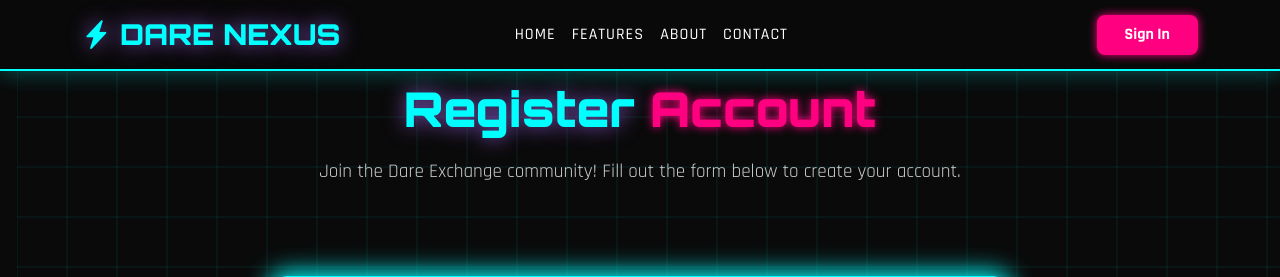
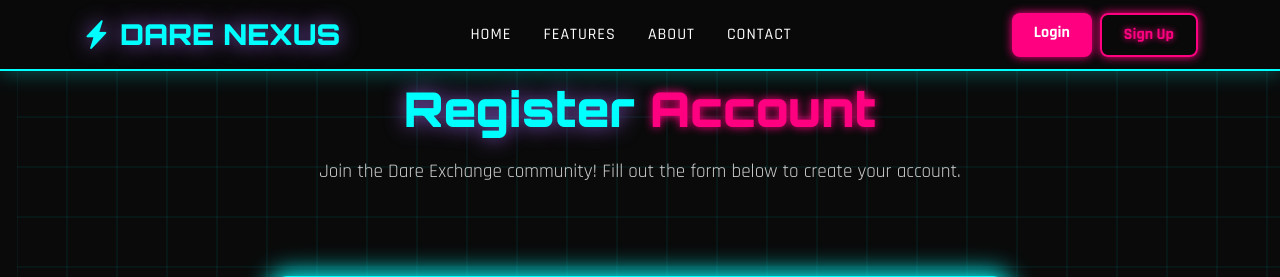
Before and after one commit to anandku06/dare-exchange, a Django app: page /register/ in a window 1280 px wide. Shown: the top 277 px of the page. Run offline with Django 5.2, Linux system fonts and the light colour scheme.

Commit message:
Fix user registration checks, update login view rendering, and enhance message display in registration template

```diff
--- a/dareProject/accounts/views.py
+++ b/dareProject/accounts/views.py
@@ -10,7 +10,7 @@ def register(req):
         email = req.POST.get("email")
         password = req.POST.get("password")
 
-        if User.objects.get(username).exists() or User.objects.get(email).exists():
+        if User.objects.filter(username=username).exists() or User.objects.filter(email).exists():
             messages.add_message(req, messages.ERROR, "Username or Email already exists")
             return render(req, 'accounts/register.html', {"messages" : messages})
 
@@ -31,6 +31,8 @@ def login_view(req):
         username = req.POST.get("username")
         password = req.POST.get("password")
 
+    return render(req, "accounts/login.html")
+
 
 
 def logout_view(req):
--- a/dareProject/templates/accounts/login.html
+++ b/dareProject/templates/accounts/login.html
@@ -34,7 +34,7 @@
           <div class="text-center mt-3">
             <p style="color: #a3aed6;">
               Don't have an account?
-              <a href="{% url 'register' %}" style="color: var(--neon-pink); text-decoration: none; text-shadow: 0 0 6px var(--neon-pink);">Sign Up</a>
+              <a href="{% url 'account' %}" style="color: var(--neon-pink); text-decoration: none; text-shadow: 0 0 6px var(--neon-pink);">Sign Up</a>
             </p>
           </div>
         </div>
--- a/dareProject/templates/accounts/register.html
+++ b/dareProject/templates/accounts/register.html
@@ -28,6 +28,11 @@
             <div class="mb-3">
               <label for="username">Username</label>
               <input type="text" id="username" name="username" required />
+              {% for message in messages %}
+              <p>
+                {{ message }}
+              </p>
+              {% endfor %}
             </div>
             <div class="mb-3">
               <label for="email">Email</label>
--- a/dareProject/templates/base.html
+++ b/dareProject/templates/base.html
@@ -45,8 +45,9 @@
           <span class="navbar-toggler-icon"></span>
         </button>
         <div class="collapse navbar-collapse" id="navbarNav">
-          <div class="w-100 d-flex align-items-center">
-            <ul class="navbar-nav mx-auto">
+          <ul
+            class="navbar-nav mx-auto d-flex flex-row gap-3 align-items-center"
+          >
             <li class="nav-item">
               <a class="nav-link" href="{% url 'home' %}">Home</a>
             </li>
@@ -60,9 +61,13 @@
               <a class="nav-link" href="{% url 'contact' %}">Contact</a>
             </li>
           </ul>
-            <a
-              href="{% url 'account' %}"
-              class="btn btn-primary ms-auto"
+          <div class="d-flex gap-2 ms-auto">
+            {% if user.is_authenticated %}
+            <form method="post" action="{% url 'logout' %}">
+              {% csrf_token %}
+              <button
+                type="submit"
+                class="btn btn-primary"
                 style="
                   background: var(--neon-pink, #ff2e9a);
                   border: none;
@@ -70,12 +75,48 @@
                   font-weight: bold;
                   box-shadow: 0 0 10px var(--neon-pink, #ff2e9a);
                   border-radius: 8px;
-                padding: 8px 28px;
+                  padding: 8px 22px;
                   transition: box-shadow 0.3s, background 0.3s;
                   text-shadow: 0 0 6px var(--neon-pink, #ff2e9a);
                 "
-              >Sign In</a
               >
+                Logout
+              </button>
+            </form>
+            {% else %}
+            <a
+              href="{% url 'login' %}"
+              class="btn btn-primary"
+              style="
+                background: var(--neon-pink, #ff2e9a);
+                border: none;
+                color: #fff;
+                font-weight: bold;
+                box-shadow: 0 0 10px var(--neon-pink, #ff2e9a);
+                border-radius: 8px;
+                padding: 8px 22px;
+                transition: box-shadow 0.3s, background 0.3s;
+                text-shadow: 0 0 6px var(--neon-pink, #ff2e9a);
+              "
+              >Login</a
+            >
+            <a
+              href="{% url 'account' %}"
+              class="btn btn-outline-primary"
+              style="
+                border: 2px solid var(--neon-pink, #ff2e9a);
+                color: var(--neon-pink, #ff2e9a);
+                background: transparent;
+                font-weight: bold;
+                box-shadow: 0 0 10px var(--neon-pink, #ff2e9a);
+                border-radius: 8px;
+                padding: 8px 22px;
+                transition: box-shadow 0.3s, background 0.3s, color 0.3s;
+                text-shadow: 0 0 6px var(--neon-pink, #ff2e9a);
+              "
+              >Sign Up</a
+            >
+            {% endif %}
           </div>
         </div>
       </div>
```
Also changed, not shown: dareProject/db.sqlite3. Lines whose indentation alone changed are shown as unchanged.
